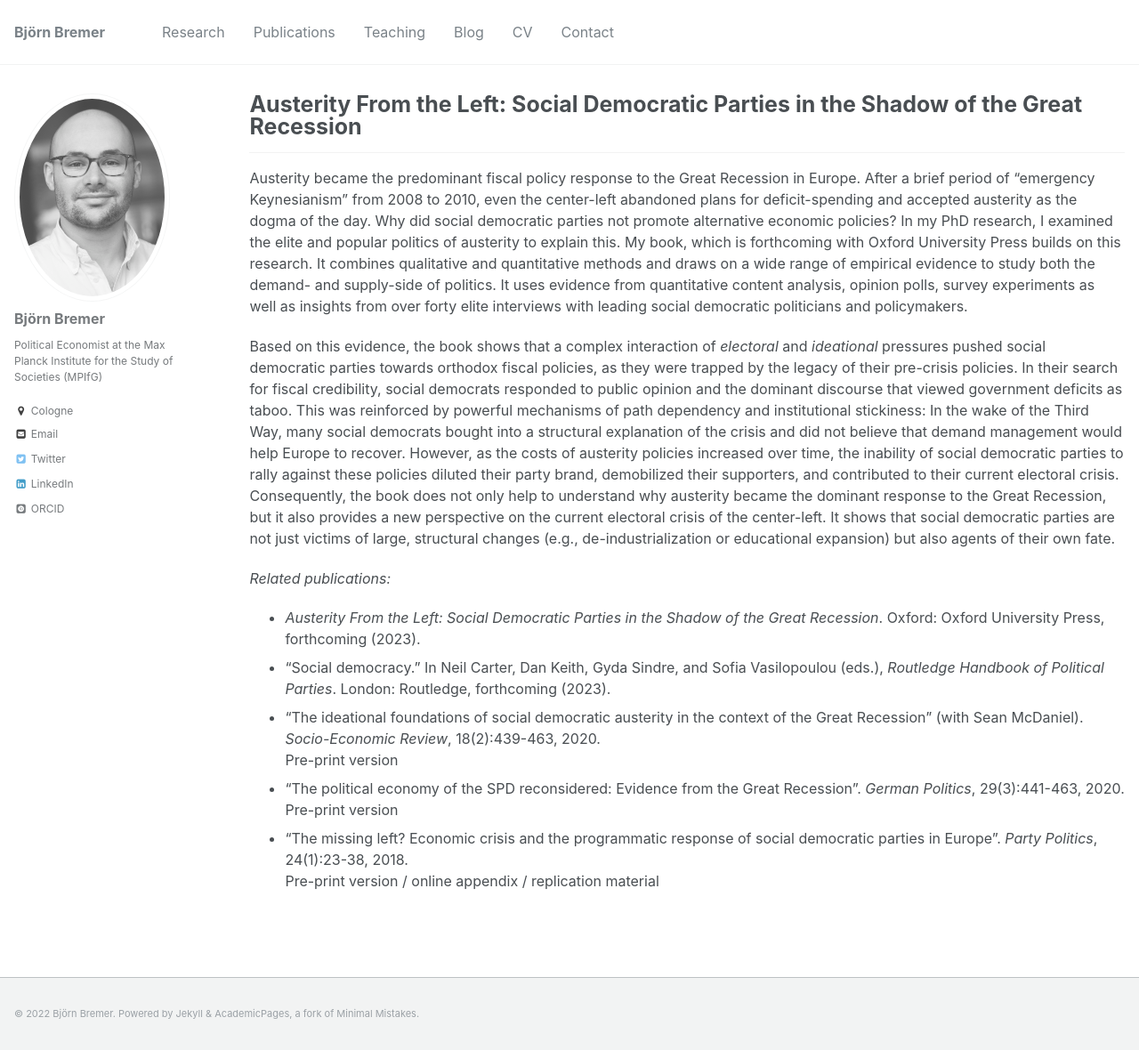
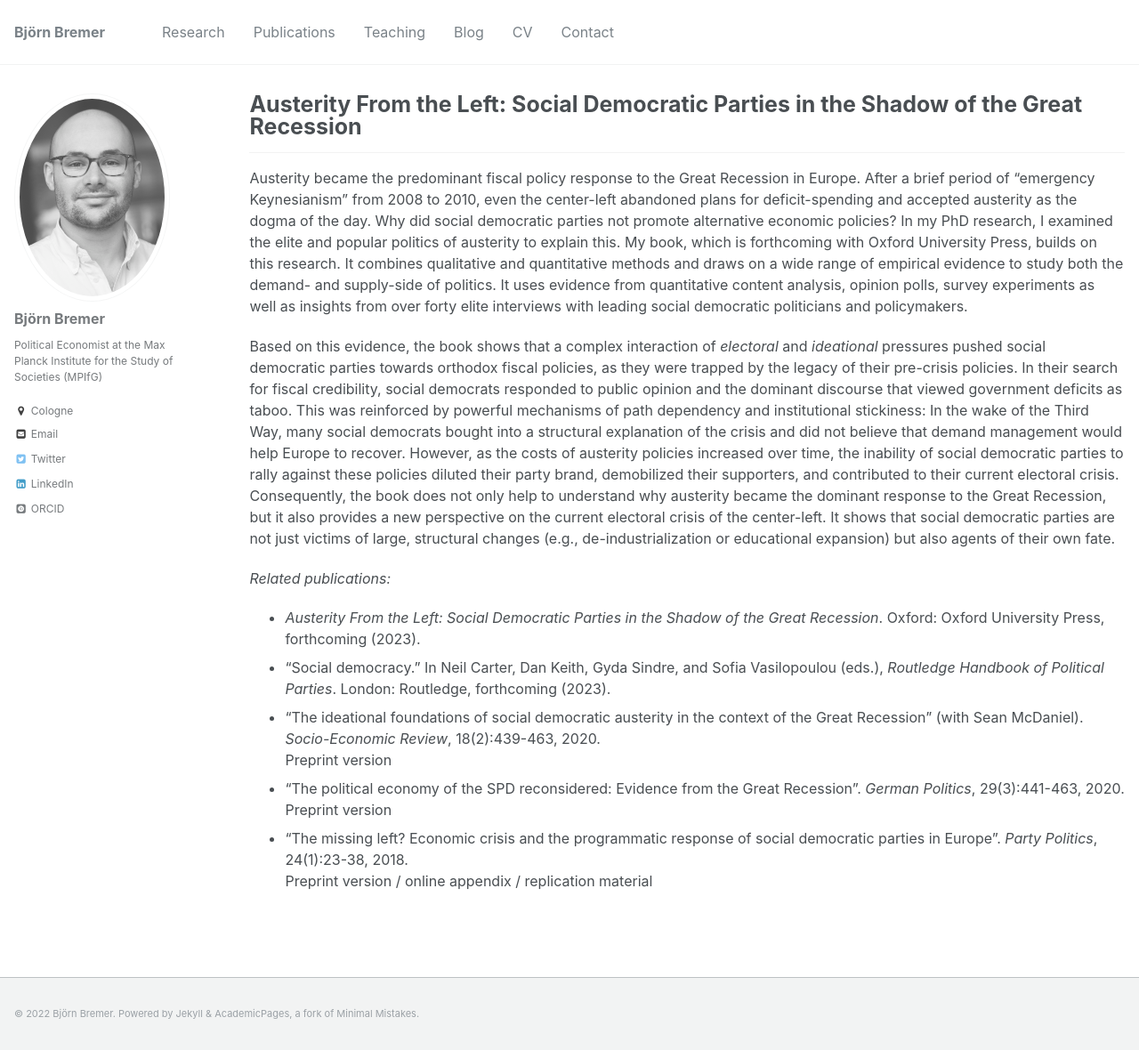
Before and after one commit to bjoernbremer/bjoernbremer.github.io, a Jekyll site: the page built from _projects/1_austerity_left.md, in a window 1280 px wide and 1180 px high. Shown: the whole window at 89% size. Built offline with Jekyll 4.4.1, drawn with Linux system fonts in a browser that asks for light colours; some web fonts are replaced.

Commit message:
Update 1_austerity_left.md

```diff
--- a/_projects/1_austerity_left.md
+++ b/_projects/1_austerity_left.md
@@ -6,7 +6,7 @@ permalink: /projects/austerity_left
 
 ------
 
-Austerity became the predominant fiscal policy response to the Great Recession in Europe. After a brief period of "emergency Keynesianism" from 2008 to 2010, even the center-left abandoned plans for deficit-spending and accepted austerity as the dogma of the day. Why did social democratic parties not promote alternative economic policies? In my PhD research, I examined the elite and popular politics of austerity to explain this. My book, which is forthcoming with Oxford University Press builds on this research. It combines qualitative and quantitative methods and draws on a wide range of empirical evidence to study both the demand- and supply-side of politics. It uses evidence from quantitative content analysis, opinion polls, survey experiments as well as insights from over forty elite interviews with leading social democratic politicians and policymakers.
+Austerity became the predominant fiscal policy response to the Great Recession in Europe. After a brief period of "emergency Keynesianism" from 2008 to 2010, even the center-left abandoned plans for deficit-spending and accepted austerity as the dogma of the day. Why did social democratic parties not promote alternative economic policies? In my PhD research, I examined the elite and popular politics of austerity to explain this. My book, which is forthcoming with Oxford University Press, builds on this research. It combines qualitative and quantitative methods and draws on a wide range of empirical evidence to study both the demand- and supply-side of politics. It uses evidence from quantitative content analysis, opinion polls, survey experiments as well as insights from over forty elite interviews with leading social democratic politicians and policymakers.
 
 Based on this evidence, the book shows that a complex interaction of *electoral* and *ideational* pressures pushed social democratic parties towards orthodox fiscal policies, as they were trapped by the legacy of their pre-crisis policies. In their search for fiscal credibility, social democrats responded to public opinion and the dominant discourse that viewed government deficits as taboo. This was reinforced by powerful mechanisms of path dependency and institutional stickiness: In the wake of the Third Way, many social democrats bought into a structural explanation of the crisis and did not believe that demand management would help Europe to recover. However, as the costs of austerity policies increased over time, the inability of social democratic parties to rally against these policies diluted their party brand, demobilized their supporters, and contributed to their current electoral crisis. Consequently, the book does not only help to understand why austerity became the dominant response to the Great Recession, but it also provides a new perspective on the current electoral crisis of the center-left. It shows that social democratic parties are not just victims of large, structural changes (e.g., de-industrialization or educational expansion) but also agents of their own fate.
 
@@ -15,8 +15,8 @@ Based on this evidence, the book shows that a complex interaction of *electoral*
 * *Austerity From the Left: Social Democratic Parties in the Shadow of the Great Recession*. Oxford: Oxford University Press, forthcoming (2023).
 * "Social democracy." In Neil Carter, Dan Keith, Gyda Sindre, and Sofia Vasilopoulou (eds.), *Routledge Handbook of Political Parties*. London: Routledge, forthcoming (2023).
 * "[The ideational foundations of social democratic austerity in the context of the Great Recession](https://academic.oup.com/ser/advance-article-abstract/doi/10.1093/ser/mwz001/5320344)" (with [Sean McDaniel](https://warwick.ac.uk/fac/soc/pais/people/mcdaniel/)). *Socio-Economic Review*, 18(2):439-463, 2020.<br/>
-[Pre-print version]({{ site.url }}/files/publications/BremerMcDaniel_SER_Preprint.pdf)
+[Preprint version]({{ site.url }}/files/publications/BremerMcDaniel_SER_Preprint.pdf)
 * "[The political economy of the SPD reconsidered: Evidence from the Great Recession](https://www.tandfonline.com/doi/abs/10.1080/09644008.2018.1555817?journalCode=fgrp20)". *German Politics*, 29(3):441-463, 2020.<br/>
-[Pre-print version]({{ site.url }}/files/publications/Bremer_GermanPolitics_Preprint.pdf)
+[Preprint version]({{ site.url }}/files/publications/Bremer_GermanPolitics_Preprint.pdf)
 * "[The missing left? Economic crisis and the programmatic response of social democratic parties in Europe](http://journals.sagepub.com/doi/abs/10.1177/1354068817740745)". *Party Politics*, 24(1):23-38, 2018.<br/>
-[Pre-print version]({{ site.url }}/files/publications/Bremer_PartyPolitics_Preprint.pdf) / [online appendix]({{ site.url }}/files/publications/Bremer_PartyPolitics_OnlineAppendix.pdf) / [replication material](https://dataverse.harvard.edu/dataset.xhtml?persistentId=doi:10.7910/DVN/LBO6KC)
+[Preprint version]({{ site.url }}/files/publications/Bremer_PartyPolitics_Preprint.pdf) / [online appendix]({{ site.url }}/files/publications/Bremer_PartyPolitics_OnlineAppendix.pdf) / [replication material](https://dataverse.harvard.edu/dataset.xhtml?persistentId=doi:10.7910/DVN/LBO6KC)
```
